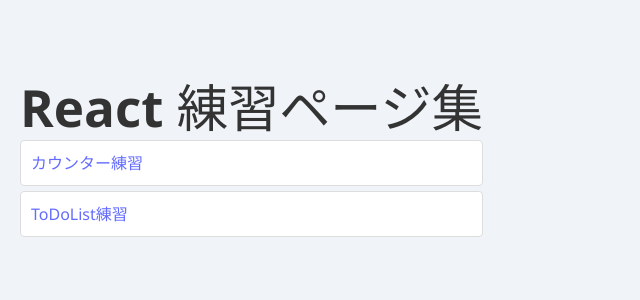
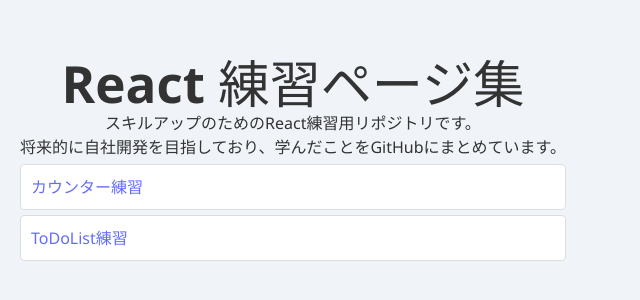
Before and after one commit to sik-nyan/hello-react-portfolio, a React (Vite) app: page / in a window 1280 px wide. Shown: the part 222-522 px from the top of the page, without its empty margins (0-640 px from the left). Built offline with nearby package versions, Linux system fonts and the light colour scheme.

Commit message:
home.jsxにページ文の説明を追記

```diff
--- a/src/pages/Home.jsx
+++ b/src/pages/Home.jsx
@@ -7,6 +7,8 @@
   return (
     <div>
       <h1>React 練習ページ集</h1>
+      <p>スキルアップのためのReact練習用リポジトリです。<br/>
+        将来的に自社開発を目指しており、学んだことをGitHubにまとめています。</p>
       <ul>
         <li><Link to="/counter">カウンター練習</Link></li>
         <li><Link to="/todo">ToDoList練習</Link></li>
```
